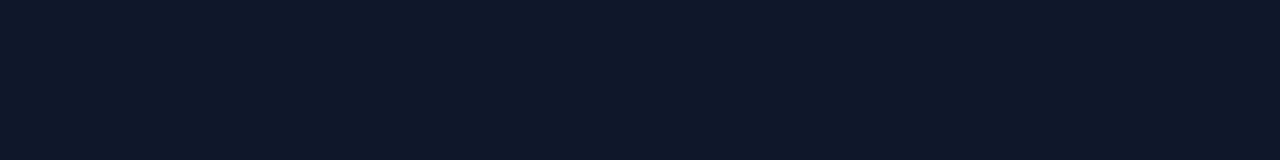
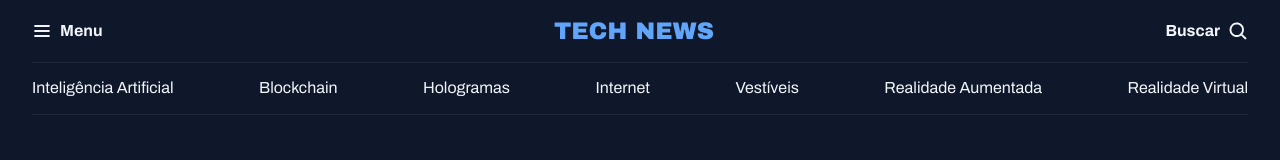
Before and after one commit to ana-bene/Portal-de-Not-cia, a plain HTML site: page index.html in a window 1280 px wide. Drawn offline with Linux system fonts and the light colour scheme.

Commit message:
ajustando espaços

```diff
--- a/index.html
+++ b/index.html
@@ -12,6 +12,29 @@
     <link href="https://fonts.googleapis.com/css2?family=Archivo:ital,wght@0,100..900;1,100..900&family=Montserrat:ital,wght@0,100..900;1,100..900&display=swap" rel="stylesheet">
 </head>
 <body>
-    <a href="#"></a>
+    <header class="container">
+        <nav id="primary" class="grid grid-flow-col">
+            <div>
+                <img src="assets/others/List.svg" alt="">
+                <strong>Menu</strong>
+            </div>
+            <div>
+                <img src="assets/others/Tech News.png" alt="">
+            </div>
+            <div>
+                <strong>Buscar</strong>
+                <img src="assets/others/MagnifyingGlass.svg" alt="">
+            </div>
+        </nav>
+        <nav id="secondary" class="grid grid-flow-col">
+            <a href="#">Inteligência Artificial</a>
+            <a href="#">Blockchain</a>
+            <a href="#">Hologramas</a>
+            <a href="#">Internet</a>
+            <a href="#">Vestíveis</a>
+            <a href="#">Realidade Aumentada</a>
+            <a href="#">Realidade Virtual</a>
+        </nav>
+    </header>
 </body>
 </html>
--- a/styles/global.css
+++ b/styles/global.css
@@ -39,3 +39,18 @@ a:hover {
 h1, h2, h3 {
     font: inherit;
 }
+
+.container {
+    max-width: 1280px;
+    padding-inline: 32px;
+    margin-inline: auto;
+}
+
+/* utility-first */
+.grid {
+    display: grid;
+}
+
+.grid-flow-col {
+    grid-auto-flow: column;
+}
--- /dev/null
+++ b/styles/header.css
@@ -0,0 +1,25 @@
+#primary {
+    padding-block: 20px;
+
+    div {
+        display: flex;
+        align-items: center;
+        gap: 8px;
+    }
+
+    /* nesting css */
+    div:nth-child(2) {
+        margin-inline: auto;
+    }
+
+    div:nth-child(3) {
+        justify-self: end;
+    }
+}
+
+#secondary {
+    padding-block: 14px;
+    border: solid 1px var(--stroke-color);
+    border-inline: none;
+    justify-content: space-between;
+}
--- a/styles/index.css
+++ b/styles/index.css
@@ -1 +1,2 @@
 @import url(global.css);
+@import url(header.css);
```
Also changed, not shown: assets/others/Tech News.png (added).
